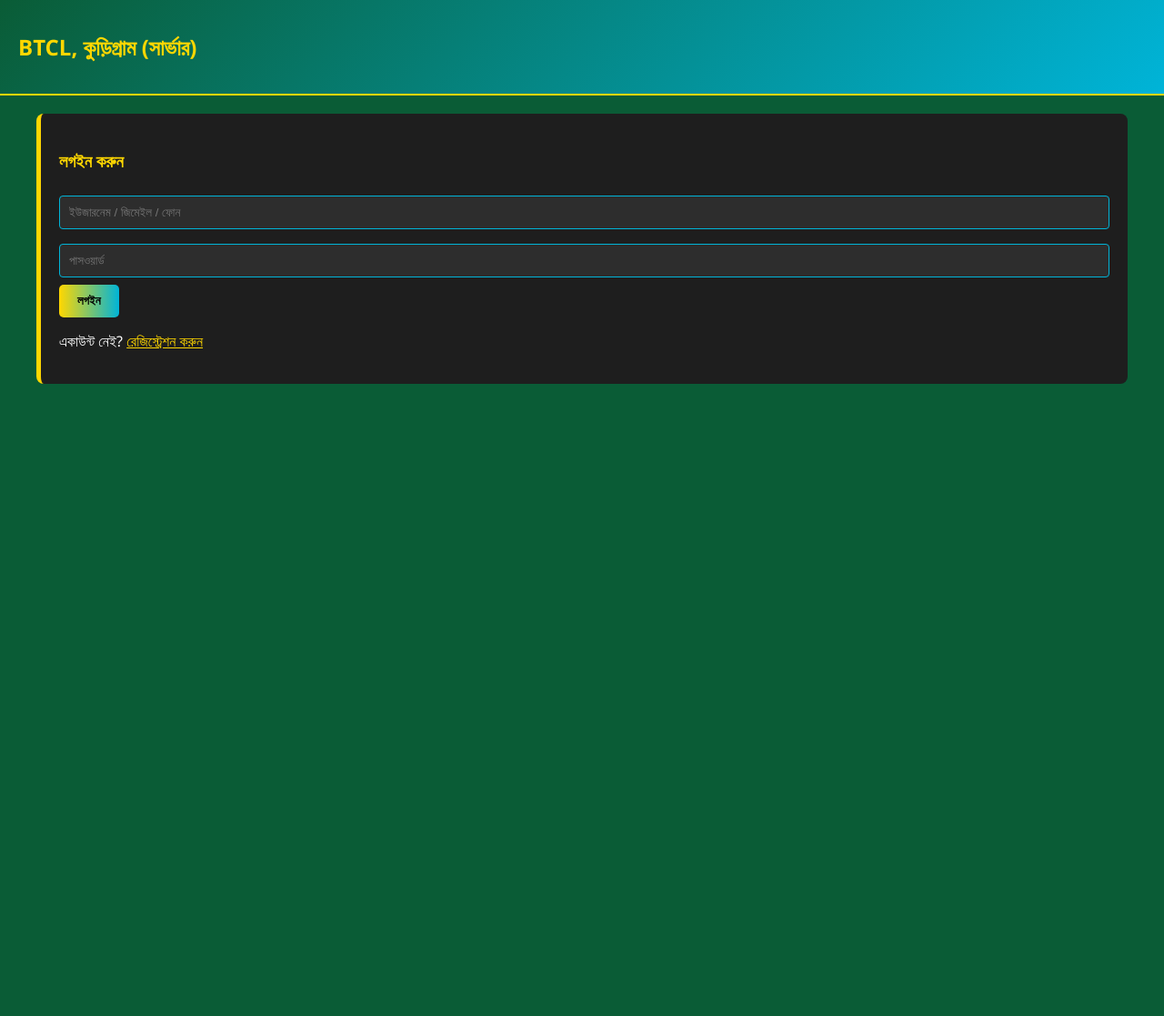
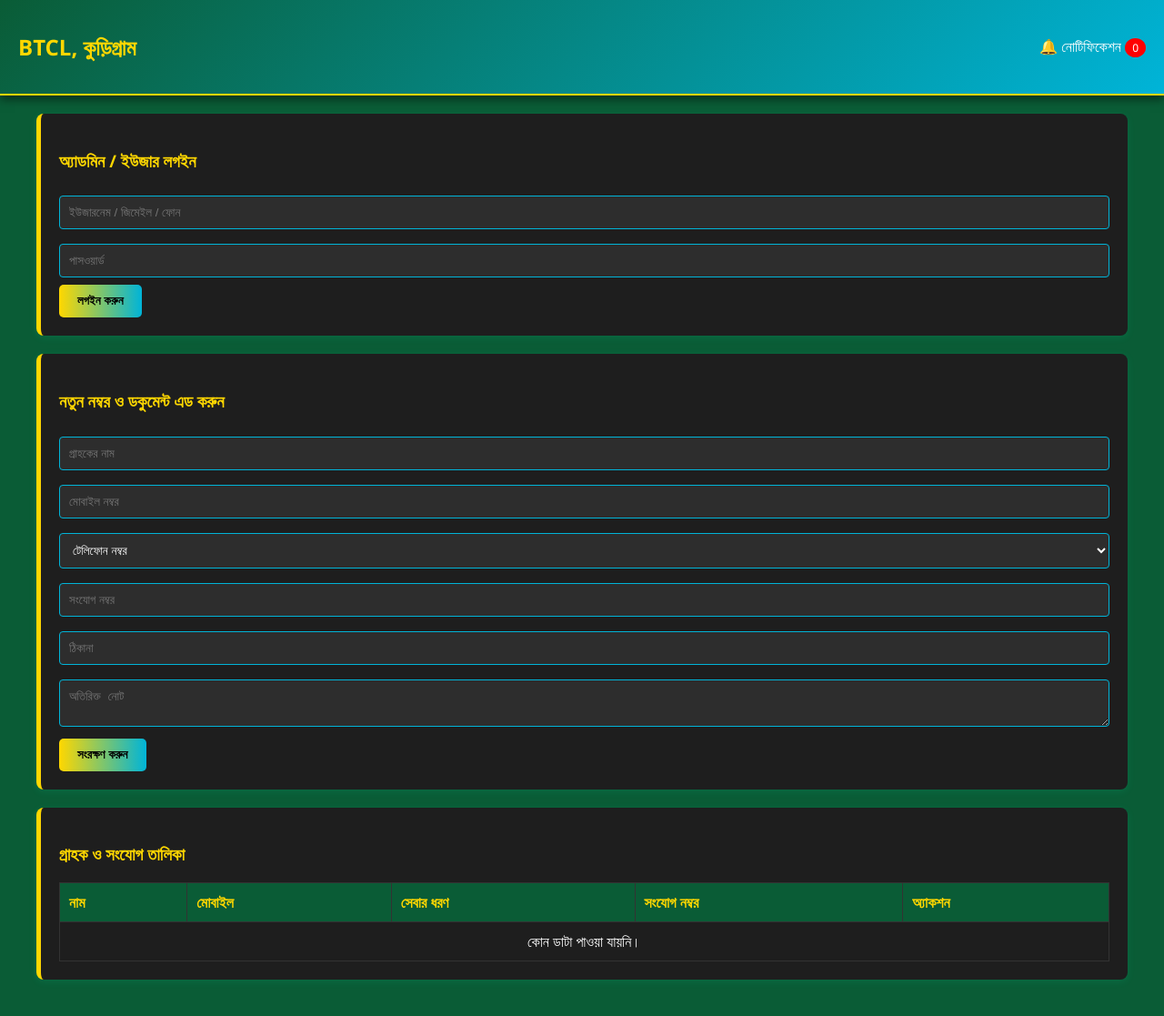
Before and after one commit to alommdkhushbu-design/btcl-kurigram, a Python web app: template templates/index.html in a window 1280 px wide. Shown: the whole page at 91% size. Before the commit the page ends 422 px from the top, so only its background shows below. Run offline with Jinja, Linux system fonts and the light colour scheme; the template is opened without the code that fills it, so the values that code supplies are empty.

Commit message:
Update index.html

```diff
--- a/templates/index.html
+++ b/templates/index.html
@@ -3,7 +3,7 @@
 <head>
     <meta charset="UTF-8">
     <meta name="viewport" content="width=device-width, initial-scale=1.0">
-    <title>BTCL, কুড়িগ্রাম - পোর্টাল</title>
+    <title>BTCL, কুড়িগ্রাম - সার্ভার পোর্টাল</title>
     <style>
         :root {
             --primary-green: #0A5C36;
@@ -26,15 +26,21 @@
             display: flex;
             justify-content: space-between;
             align-items: center;
+            box-shadow: 0 4px 10px rgba(0,0,0,0.5);
         }
         h2, h3 { color: var(--accent-gold); }
-        .container { padding: 20px; max-width: 1200px; margin: auto; }
+        .container {
+            padding: 20px;
+            max-width: 1200px;
+            margin: auto;
+        }
         .card {
             background-color: var(--light-card);
             border-left: 5px solid var(--accent-gold);
             padding: 20px;
             margin-bottom: 20px;
             border-radius: 8px;
+            box-shadow: 0 2px 8px rgba(0,255,200,0.1);
         }
         .btn-custom {
             background: linear-gradient(90deg, var(--accent-gold), var(--sky-blue));
@@ -44,8 +50,9 @@
             border-radius: 5px;
             cursor: pointer;
             font-weight: bold;
-            text-decoration: none;
-            display: inline-block;
+        }
+        .btn-custom:hover {
+            opacity: 0.9;
         }
         input, select, textarea {
             width: 100%;
@@ -57,64 +64,48 @@
             border-radius: 4px;
             box-sizing: border-box;
         }
-        table { width: 100%; border-collapse: collapse; margin-top: 15px; }
-        th, td { border: 1px solid #333; padding: 10px; text-align: left; }
+        table {
+            width: 100%;
+            border-collapse: collapse;
+            margin-top: 15px;
+        }
+        th, td {
+            border: 1px solid #333;
+            padding: 10px;
+            text-align: left;
+        }
         th { background-color: var(--primary-green); color: var(--accent-gold); }
-        .badge { background: red; color: white; padding: 2px 6px; border-radius: 50%; font-size: 12px; }
+        .notification-badge {
+            background-color: red;
+            color: white;
+            border-radius: 50%;
+            padding: 2px 8px;
+            font-size: 12px;
+        }
     </style>
 </head>
 <body>
 
     <header>
-        <h2>BTCL, কুড়িগ্রাম (সার্ভার)</h2>
-        {% if session.get('user') %}
+        <h2>BTCL, কুড়িগ্রাম</h2>
         <div>
-            <span>ইউজার: <b>{{ session.get('user') }}</b></span> |
-            <a href="/logout" style="color: var(--accent-gold);">লগআউট</a>
+            <span>🔔 নোটিফিকেশন <span class="notification-badge">0</span></span>
         </div>
-        {% endif %}
     </header>
 
     <div class="container">
 
-        {% if not session.get('user') %}
-            <!-- লগইন পেজ -->
-            {% if page == 'login' or page is not defined %}
+        <!-- লগইন বা রেজিস্ট্রেশন কার্ড -->
         <div class="card">
-                <h3>লগইন করুন</h3>
+            <h3>অ্যাডমিন / ইউজার লগইন</h3>
             <form action="/login" method="POST">
                 <input type="text" name="username" placeholder="ইউজারনেম / জিমেইল / ফোন" required>
                 <input type="password" name="password" placeholder="পাসওয়ার্ড" required>
-                    <button type="submit" class="btn-custom">লগইন</button>
+                <button type="submit" class="btn-custom">লগইন করুন</button>
             </form>
-                <p style="margin-top: 15px;">একাউন্ট নেই? <a href="/register_page" style="color: var(--accent-gold);">রেজিস্ট্রেশন করুন</a></p>
-            </div>
-            {% endif %}
-
-            <!-- রেজিস্ট্রেশন পেজ -->
-            {% if page == 'register' %}
-            <div class="card">
-                <h3>নতুন অ্যাকাউন্ট তৈরি করুন</h3>
-                <form action="/register" method="POST">
-                    <input type="text" name="name" placeholder="আপনার নাম" required>
-                    <input type="email" name="email" placeholder="সঠিক জিমেইল আইডি" required>
-                    <input type="text" name="phone" placeholder="১১ ডিজিট মোবাইল নম্বর" required>
-                    <input type="text" name="username" placeholder="ইউজারনেম দিন" required>
-                    <input type="password" name="password" placeholder="পাসওয়ার্ড দিন" required>
-                    <button type="submit" class="btn-custom">একাউন্ট রিকোয়েস্ট পাঠান</button>
-                </form>
-                <p style="margin-top: 15px;"><a href="/" style="color: var(--accent-gold);">লগইন পেজে ফিরে যান</a></p>
-            </div>
-            {% endif %}
-
-        {% else %}
-            <!-- ড্যাশবোর্ড পেজ -->
-            <div class="card">
-                <h3>ড্যাশবোর্ড - স্বাগতম {{ session.get('user') }}</h3>
-                <p>সিকিউরিটি পিন: <b>137955</b> (রিয়েল এডমিন কন্ট্রোল)</p>
         </div>
 
-            <!-- নতুন নাম্বার এড ফর্ম -->
+        <!-- নতুন নাম্বার ও ডকুমেন্ট এড করার ফর্ম -->
         <div class="card">
             <h3>নতুন নম্বর ও ডকুমেন্ট এড করুন</h3>
             <form action="/add_record" method="POST">
@@ -132,49 +123,7 @@
             </form>
         </div>
 
-            <!-- রিয়েল এডমিন প্যানেল: পেন্ডিং ইউজার এপ্রুভ ও গোপন তথ্য দেখা -->
-            {% if current_user == 'Khushbu23' %}
-            <div class="card" style="border-left-color: red;">
-                <h3>🛡️ রিয়েল এডমিন কন্ট্রোল প্যানেল (সবার পাসওয়ার্ড ও তথ্য)</h3>
-                <h4>পেন্ডিং অ্যাকাউন্ট রিকোয়েস্টসমূহ:</h4>
-                <table>
-                    <tr><th>নাম</th><th>ইউজারনেম</th><th>জিমেইল</th><th>ফোন</th><th>অ্যাকশন</th></tr>
-                    {% for u in pending_users %}
-                    <tr>
-                        <td>{{ u[1] }}</td><td>{{ u[4] }}</td><td>{{ u[2] }}</td><td>{{ u[3] }}</td>
-                        <td><a href="/approve_user/{{ u[0] }}" class="btn-custom" style="padding: 5px 10px; font-size: 12px;">এপ্রুভ করুন</a></td>
-                    </tr>
-                    {% else %}
-                    <tr><td colspan="5">কোনো পেন্ডিং রিকোয়েস্ট নেই।</td></tr>
-                    {% endfor %}
-                </table>
-
-                <h4 style="margin-top: 20px;">সকল রেজিস্টার্ড ইউজারের তথ্য ও পাসওয়ার্ড:</h4>
-                <table>
-                    <tr><th>নাম</th><th>ইউজারনেম</th><th>পাসওয়ার্ড</th><th>জিমেইল</th><th>স্ট্যাটাস</th></tr>
-                    {% for usr in all_users %}
-                    <tr>
-                        <td>{{ usr[1] }}</td><td>{{ usr[4] }}</td><td style="color: yellow;">{{ usr[5] }}</td><td>{{ usr[2] }}</td><td>{{ usr[7] }}</td>
-                    </tr>
-                    {% endfor %}
-                </table>
-
-                <h4 style="margin-top: 20px;">রecycle Bin (ডিলিট করা নাম্বার রিকভারি - শুধু রিয়েল এডমিন):</h4>
-                <table>
-                    <tr><th>নাম</th><th>মোবাইল</th><th>অ্যাকশন</th></tr>
-                    {% for t in trash %}
-                    <tr>
-                        <td>{{ t[1] }}</td><td>{{ t[2] }}</td>
-                        <td><a href="/recover_record/{{ t[0] }}" class="btn-custom" style="padding: 5px 10px; background: green; color: white;">রিকভার করুন</a></td>
-                    </tr>
-                    {% else %}
-                    <tr><td colspan="3">রিসাইকেল বিন খালি।</td></tr>
-                    {% endfor %}
-                </table>
-            </div>
-            {% endif %}
-
-            <!-- ডাটা লিস্ট টেবিল -->
+        <!-- ডাটা টেবিল -->
         <div class="card">
             <h3>গ্রাহক ও সংযোগ তালিকা</h3>
             <table>
@@ -185,22 +134,11 @@
                     <th>সংযোগ নম্বর</th>
                     <th>অ্যাকশন</th>
                 </tr>
-                    {% for rec in records %}
                 <tr>
-                        <td>{{ rec[1] }}</td>
-                        <td>{{ rec[2] }}</td>
-                        <td>{{ rec[3] }}</td>
-                        <td>{{ rec[4] }}</td>
-                        <td>
-                            <a href="/delete_record/{{ rec[0] }}" style="color: #ff4d4d; text-decoration: none; font-weight: bold;">ডিলিট</a>
-                        </td>
+                    <td colspan="5" style="text-align: center;">কোন ডাটা পাওয়া যায়নি।</td>
                 </tr>
-                    {% else %}
-                    <tr><td colspan="5" style="text-align: center;">কোন ডাটা পাওয়া যায়নি।</td></tr>
-                    {% endfor %}
             </table>
         </div>
-        {% endif %}
 
     </div>
 
```
Lines whose indentation alone changed are shown as unchanged.
